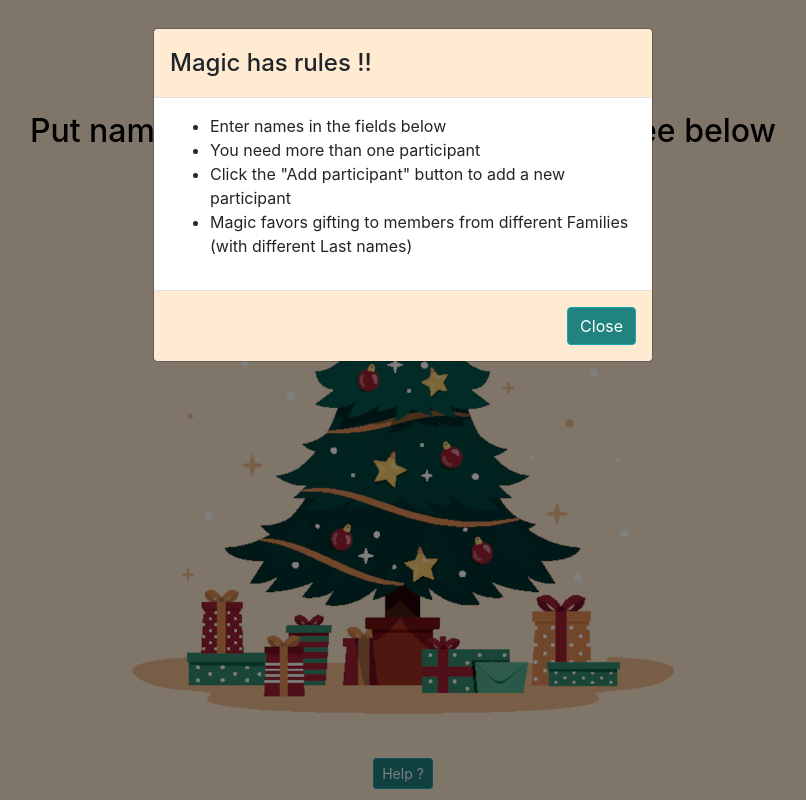
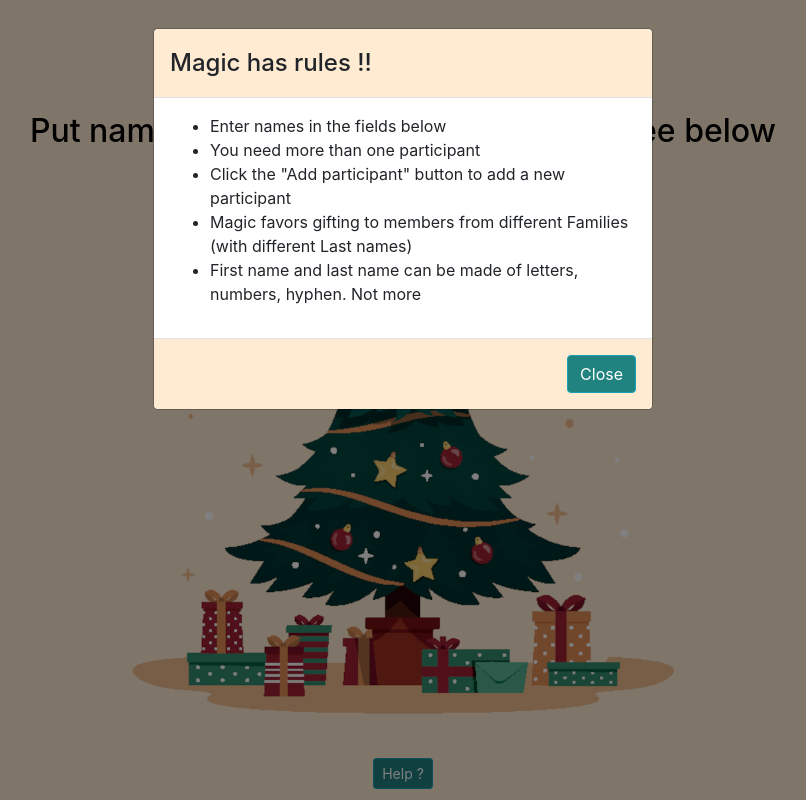
Before and after one commit to ZK9XW3/random-gifts, a Symfony app: template templates/main/index.html.twig in a window 1280 px wide, after a click on "Help ?". Shown: the whole page, without its empty margins (237-1043 px from the left). Run offline with Twig, Linux system fonts and the light colour scheme; the template is opened without the code that fills it, so the values that code supplies are empty; some libraries are stand-ins or nearby versions.

Commit message:
fix(modal):modified modal text

```diff
--- a/templates/modal.html.twig
+++ b/templates/modal.html.twig
@@ -11,6 +11,7 @@
             <li>You need more than one participant</li>
             <li>Click the "Add participant" button to add a new participant</li>
             <li>Magic favors gifting to members from different Families (with different Last names)</li>
+            <li>First name and last name can be made of letters, numbers, hyphen. Not more </li>
         </ul>
       </div>
       <div class="modal-footer">
```
